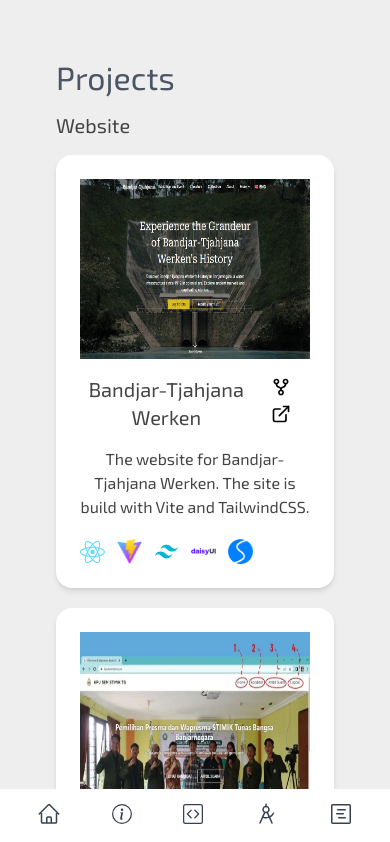
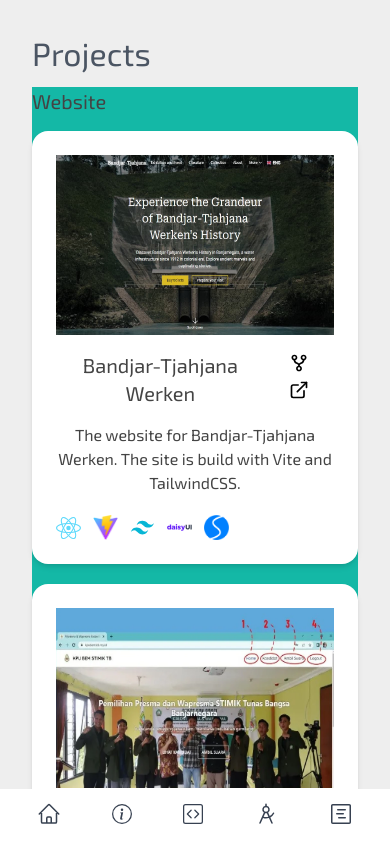
Before and after one commit to prazzdev/portofolio-10-24, a React (Vite) app: page /project in a window 390 px wide. Shown: the top 842 px of the page. Built offline with nearby package versions, Linux system fonts and the light colour scheme.

Commit message:
making responsive to mobile

```diff
--- a/src/components/ListStruct/index.jsx
+++ b/src/components/ListStruct/index.jsx
@@ -2,9 +2,9 @@ export default function ListStruct(props) {
   const { title, children } = props;
   return (
     <>
-      <div className="w-fit flex flex-col my-3">
+      <div className="w-fit flex flex-col my-3 bg-teal-500">
         <h3 className="max-w-fit font-semibold text-xl mb-4">{title}</h3>
-        <div className="w-[100%] flex flex-wrap flex-row justify-around lg:justify-normal">
+        <div className="w-[100%] flex flex-wrap flex-row justify-normal">
           {children}
         </div>
       </div>
--- a/src/components/ProjectBox/index.jsx
+++ b/src/components/ProjectBox/index.jsx
@@ -13,29 +13,31 @@ export default function ProjectBox(props) {
   const imgUri = "/images/projects/";
   return (
     <>
-      <div className="sm:w-[100%] lg:w-[360px] min-h-fit lg:mr-5 mb-5 flex flex-col px-6 py-6 rounded-2xl overflow-hidden bg-white shadow-md hover:bg-gray-100 hover:-translate-y-2 hover:shadow-lg transition">
+      <div className="sm:max-w-[100%] lg:min-w-[28vw] lg:max-w-[28vw] 2xl:min-w-[18vw] 2xl:max-w-[18vw] min-h-fit lg:mr-5 mb-5 flex flex-col px-6 py-6 rounded-2xl overflow-hidden bg-white shadow-md hover:bg-gray-100 hover:-translate-y-2 hover:shadow-lg transition">
         <div id="head" className="flex flex-col justify-between mb-4">
           <img
             src={imgUri + thumbUrl + ".webp"}
             width={410}
             height={300}
             loading="lazy"
-            className="min-h-[180px] max-h-[180px]"
+            className="min-h-[180px] max-h-[180px] lg:min-h-[180px] lg:max-h-[180px]"
           />
           <div className="flex flex-row justify-between items-center mt-4">
-            <h3 className="font-bold text-xl">{title}</h3>
+            <h3 className="font-bold text-xl lg:text-[1em]">{title}</h3>
             <div id="opt" className="">
               <button className="mx-2">
                 <a href={repoUri + repoUrl} className="" target="_blank">
-                  <img src={"/images/icons/fork.svg"} width={20} height={20} />
+                  <img
+                    src={"/images/icons/fork.svg"}
+                    className="w-[20px] lg:w-[1.1rem]"
+                  />
                 </a>
               </button>
               <button className="mx-2">
                 <a href={"https://" + projectUrl} className="" target="_blank">
                   <img
                     src={"/images/icons/direct.svg"}
-                    width={20}
-                    height={20}
+                    className="w-[20px] lg:w-[1.1rem]"
                   />
                 </a>
               </button>
--- a/src/components/SkillBox/index.jsx
+++ b/src/components/SkillBox/index.jsx
@@ -6,11 +6,17 @@ export default function SkillBox({ title, thumbUrl, link }) {
       <a
         href={"https://" + link}
         target="_blank"
-        className="w-[130px] lg:w-[210px] min-h-[150px] mr-5 mb-5 flex flex-col justify-between items-center py-2 rounded-lg lg:rounded-2xl  bg-white shadow-md hover:bg-gray-100 hover:-translate-y-2 hover:shadow-lg transition overflow-hidden"
+        className="w-[120px] lg:w-[210px] min-h-[150px] mr-5 mb-5 flex flex-col justify-between items-center py-2 rounded-lg lg:rounded-2xl  bg-white shadow-md hover:bg-gray-100 hover:-translate-y-2 hover:shadow-lg transition overflow-hidden"
         data-tip={title}
       >
         <div className="min-h-[80%] min-w-[100%] flex justify-center items-center">
-          <img src={`${thumbUrl}`} width={90} height={90} alt={`${title}`} />
+          <img
+            src={`${thumbUrl}`}
+            width={90}
+            height={90}
+            alt={`${title}`}
+            className="w-[80px] h-[80px] lg:w-[120px] lg:h-[120px]"
+          />
         </div>
         <div className="min-h-[20%] min-w-[100%] flex justify-center items-center">
           <h1 className="">{title}</h1>
--- a/src/pages/about/index.jsx
+++ b/src/pages/about/index.jsx
@@ -5,7 +5,7 @@ export default function About() {
   return (
     <>
       <DefaultLayout pageTitle="About Me">
-        <section className="flex justify-between mb-6 px-6 py-6">
+        <section className="flex justify-between mb-6 lg:px-6 lg:py-6">
           <div className="w-full min-h-fit flex flex-col justify-start lg:max-w-[80%]">
             <HeadingTitle text="About Me" />
             <h3 className="max-w-fit text-teal-500 font-bold text-[1.2em] lg:text-2xl drop-shadow-xl">
--- a/src/pages/project/index.jsx
+++ b/src/pages/project/index.jsx
@@ -18,7 +18,7 @@ const ProjectPage = () => {
   return (
     <>
       <DefaultLayout pageTitle="Project">
-        <div className="flex flex-col px-6 py-6 pb-[4em] lg:px-[3em] lg:py-6">
+        <div className="flex flex-col pb-[4em] lg:px-[3em] lg:py-6">
           <HeadingTitle text="Projects" />
           {Object.keys(groupedProjects).map((category) => (
             <ListStruct key={category} title={category}>
--- a/src/pages/skill/index.jsx
+++ b/src/pages/skill/index.jsx
@@ -19,7 +19,7 @@ const SkillPage = () => {
   return (
     <>
       <DefaultLayout pageTitle="Skill">
-        <div className="flex flex-col px-6 py-6 pb-[4em] lg:pb-0 lg:px-[3em] lg:py-6">
+        <div className="flex flex-col pb-[4em] lg:pb-0 lg:px-[3em] lg:py-6">
           <HeadingTitle text="Skill" />
           {Object.keys(groupedSkills).map((category) => (
             <ListStruct key={category} title={category}>
```
